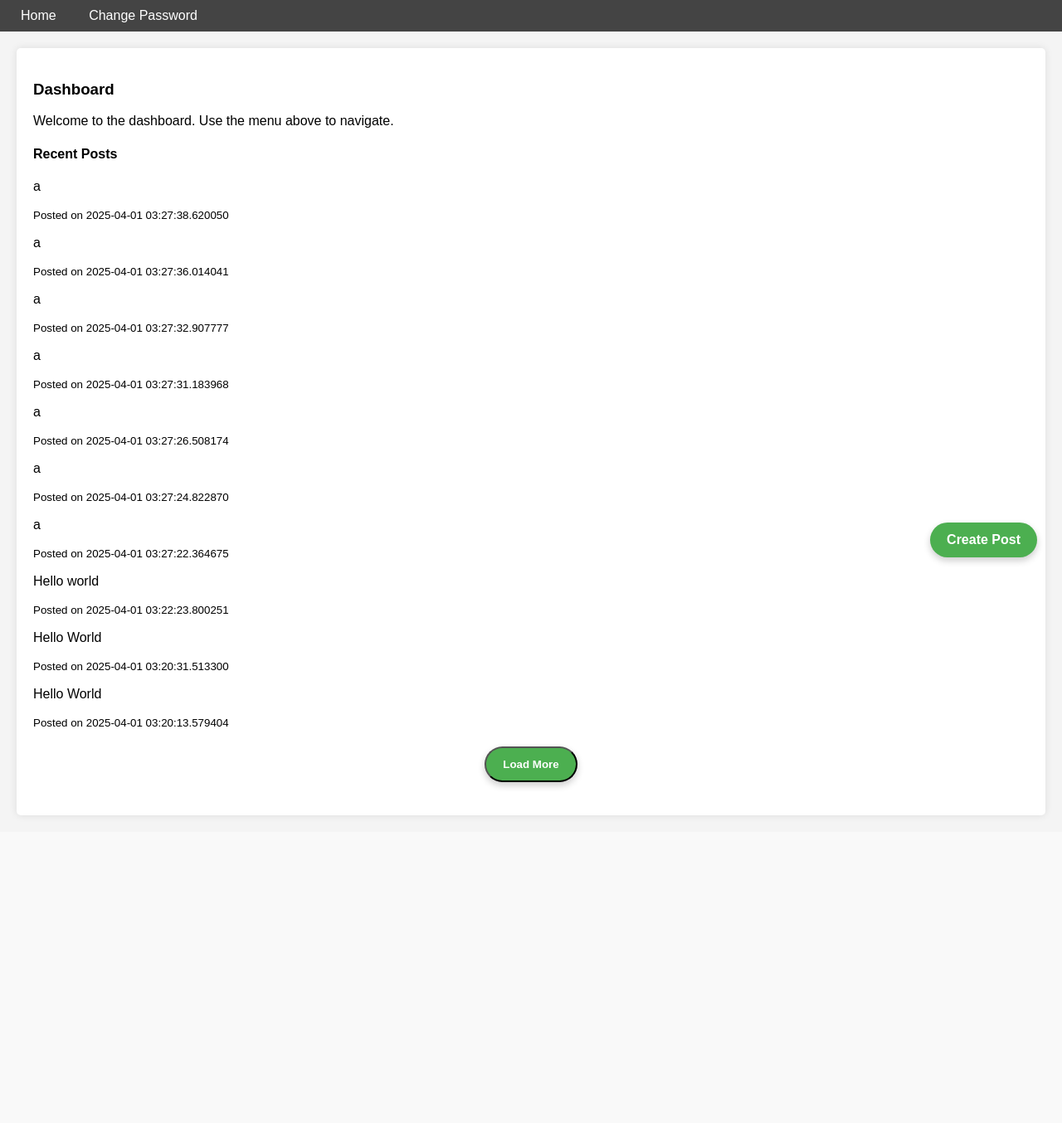
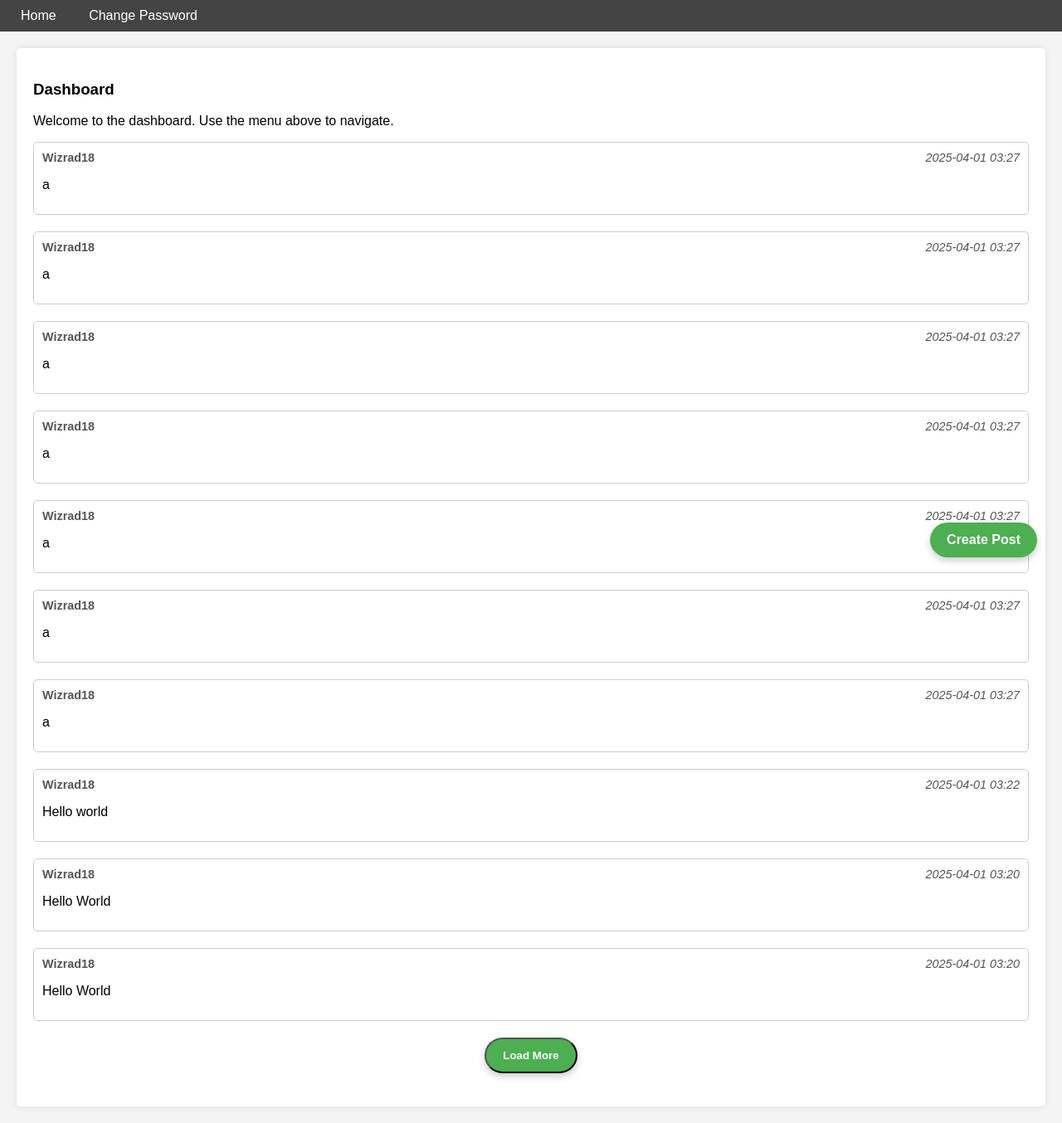
Before and after one commit to aharris01/TwitterClone, a Flask app: page /dashboard in a window 1280 px wide. Shown: the part 98-1452 px from the top of the page at 83% size. Before the commit the page ends 1083 px from the top, so only its background shows below. Run offline with Flask 3, Linux system fonts and the light colour scheme; a user stored in the database is signed in; parts of the project's set-up code (start-up, migrations or seed data) failed here and were passed over.

Commit message:
Cleaned up what posts look like on dashboard

```diff
--- a/app/main.py
+++ b/app/main.py
@@ -130,8 +130,18 @@ def dashboard():
         return notAuthenticated
     # Preload 10 most recent posts
     posts = db.session.query(Post).order_by(Post.createdAt.desc()).limit(10).all()
+    data = []
+    for post in posts:
+        data.append(
+            {
+                "id": post.id,
+                "content": post.content,
+                "createdAt": post.createdAt,
+                "author": post.user.userName,
+            }
+        )
 
-    return render_template("dashboard.html", username=session["username"], posts=posts)
+    return render_template("dashboard.html", username=session["username"], posts=data)
 
 
 @app.route("/api/recentposts")
@@ -157,7 +167,12 @@ def recentPosts():
     data = []
     for post in posts:
         data.append(
-            {"id": post.id, "content": post.content, "createdAt": post.createdAt}
+            {
+                "id": post.id,
+                "content": post.content,
+                "createdAt": post.createdAt.strftime("%Y-%m-%d %H:%M"),
+                "author": post.user.userName,
+            }
         )
 
     return jsonify(data)
--- a/app/static/dashboard.js
+++ b/app/static/dashboard.js
@@ -22,8 +22,14 @@ loadMoreBtn.addEventListener('click', async () => {
             const postDiv = document.createElement('div');
             postDiv.classList.add('post');
             postDiv.innerHTML = `
-                  <p>${post.content}</p>
-                  <small>Posted on ${post.createdAt}</small>
+                  <div class="post">
+                    <div class="post-header">
+                        <span class="post-author">${post.author}</span>
+                        <span class="post-time">${post.createdAt}</span>
+                    </div>
+                    <p>${post.content}</p>
+                    <!--jinja2 automatically encodes special characters like <, >, etc. so if backend validation fails this should catch anything else-->
+                </div>
                 `;
             postsContainer.appendChild(postDiv);
         });
--- a/app/static/style.css
+++ b/app/static/style.css
@@ -93,13 +93,6 @@ input {
     position: fixed;
     bottom: 30px;
     right: 30px;
-    padding: 12px 20px;
-    background-color: #4CAF50;
-    color: white;
-    text-decoration: none;
-    border-radius: 50px;
-    box-shadow: 0 4px 8px rgba(0, 0, 0, 0.2);
-    font-weight: bold;
     z-index: 1000;
 }
 
@@ -113,11 +106,9 @@ input {
     font-weight: bold;
 }
 
-.create-post-button {
-    position: fixed;
-    bottom: 30px;
-    right: 30px;
-    z-index: 1000;
+.post-button {
+    margin: 0 auto;
+    display: block;
 }
 
 #loadMoreBtn {
@@ -153,3 +144,47 @@ input {
 .form-group {
     margin-bottom: 15px;
 }
+
+.create-post-container {
+    max-width: 800px;
+    margin: 0 auto;
+    padding: 20px;
+}
+
+
+textarea {
+    display: block;
+    width: 100%;
+    box-sizing: border-box;
+    padding: 10px;
+    margin-bottom: 20px;
+}
+
+.post {
+    border: 1px solid #ccc;
+    border-radius: 5px;
+    padding: 10px;
+    margin-bottom: 20px;
+}
+
+.post-header {
+    display: flex;
+    justify-content: space-between;
+    align-items: center;
+    margin-bottom: 8px;
+    font-size: 0.9rem;
+    color: #555;
+}
+
+.post-author {
+    font-weight: bold;
+}
+
+.post-time {
+    font-style: italic;
+}
+
+.post-content {
+    font-size: 1rem;
+    line-height: 1.4;
+}
--- a/app/templates/createpost.html
+++ b/app/templates/createpost.html
@@ -21,7 +21,7 @@
         <a href="{{ url_for('dashboard') }}">Home</a>
         <a href="{{ url_for('changePassword') }}">Change Password</a>
     </div>
-    <div class="content">
+    <div class="create-post-container">
         <h1>Create a New Post</h1>
 
         {% if error %}
@@ -33,7 +33,7 @@
                 <textarea name="content" placeholder="What's on your mind?"></textarea>
             </div>
             <div>
-                <button type="submit" class="button">Post</button>
+                <button type="submit" class="button-common post-button">Post</button>
             </div>
         </form>
     </div>
--- a/app/templates/dashboard.html
+++ b/app/templates/dashboard.html
@@ -39,12 +39,14 @@
         <div class="content">
             {% block content %}
             <div class="posts" id="posts-container">
-                <h4>Recent Posts</h4>
                 {% for post in posts %}
                 <div class="post">
+                    <div class="post-header">
+                        <span class="post-author">{{ post.author }}</span>
+                        <span class="post-time">{{ post.createdAt.strftime('%Y-%m-%d %H:%M') }}</span>
+                    </div>
                     <p>{{ post.content }}</p>
                     <!--jinja2 automatically encodes special characters like <, >, etc. so if backend validation fails this should catch anything else-->
-                    <small>Posted on {{ post.createdAt }}</small>
                 </div>
                 {% endfor %}
             </div>
```
Also changed, not shown: app/instance/mydatabase.db.
